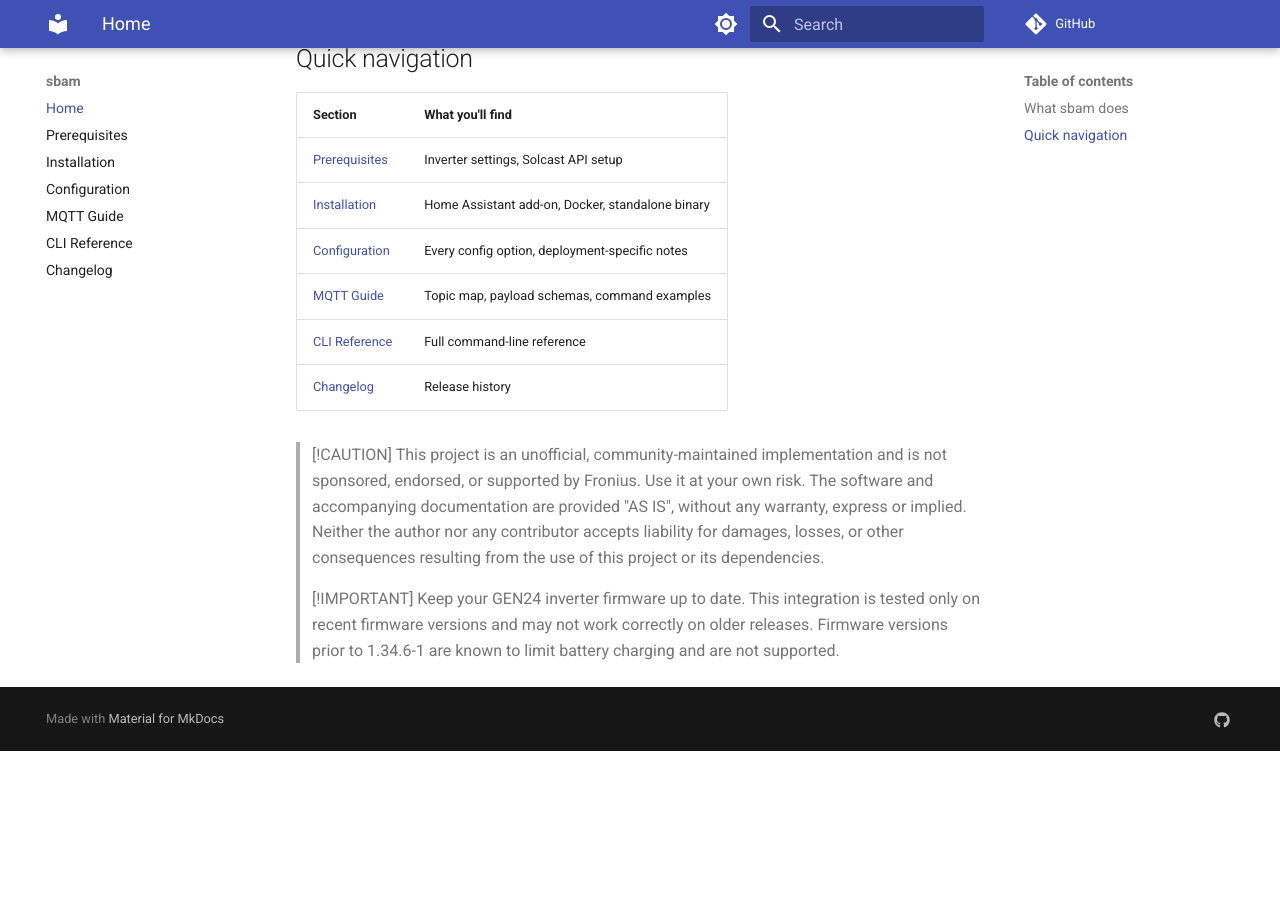
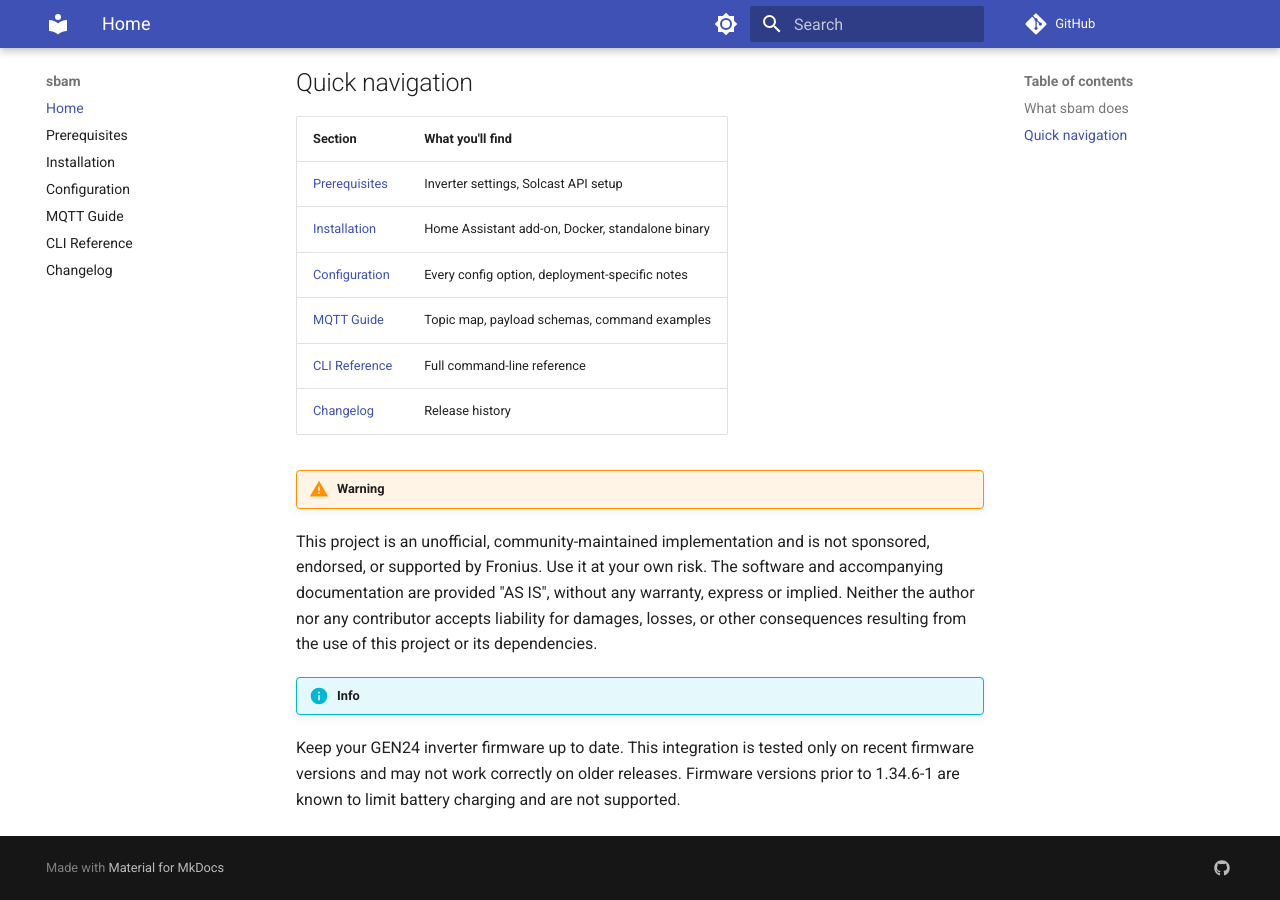
Before and after one commit to atbore-phx/sbam, an MkDocs documentation site: the page built from docs/site/index.md, in a window 1280 px wide and 900 px high, scrolled down 608 px. Built offline with MkDocs 1.6.1 and Material for MkDocs 9.7.7, drawn with Linux system fonts in a browser that asks for light colours; comment, search, counter and statistics services are not loaded; before the commit the page ends 1359 px from its top, so only the background shows below that; some of the changed text lies outside the part shown.

Commit message:
chore: fix button and admonitions

```diff
--- a/docs/site/index.md
+++ b/docs/site/index.md
@@ -27,8 +27,10 @@ sbam combines three signals your inverter ignores — weather forecasts, daily c
 | [CLI Reference](cli.md) | Full command-line reference |
 | [Changelog](changelog.md) | Release history |
 
-> [!CAUTION]
-> This project is an unofficial, community-maintained implementation and is not sponsored, endorsed, or supported by Fronius. Use it at your own risk. The software and accompanying documentation are provided "AS IS", without any warranty, express or implied. Neither the author nor any contributor accepts liability for damages, losses, or other consequences resulting from the use of this project or its dependencies.
+!!! warning
 
-> [!IMPORTANT]
-> Keep your GEN24 inverter firmware up to date. This integration is tested only on recent firmware versions and may not work correctly on older releases. Firmware versions prior to 1.34.6-1 are known to limit battery charging and are not supported.
+This project is an unofficial, community-maintained implementation and is not sponsored, endorsed, or supported by Fronius. Use it at your own risk. The software and accompanying documentation are provided "AS IS", without any warranty, express or implied. Neither the author nor any contributor accepts liability for damages, losses, or other consequences resulting from the use of this project or its dependencies.
+
+!!! info
+
+Keep your GEN24 inverter firmware up to date. This integration is tested only on recent firmware versions and may not work correctly on older releases. Firmware versions prior to 1.34.6-1 are known to limit battery charging and are not supported.
--- a/mkdocs.yml
+++ b/mkdocs.yml
@@ -32,6 +32,7 @@ theme:
     - content.code.copy
 
 markdown_extensions:
+  - attr_list
   - admonition
   - pymdownx.highlight
   - pymdownx.superfences
```
